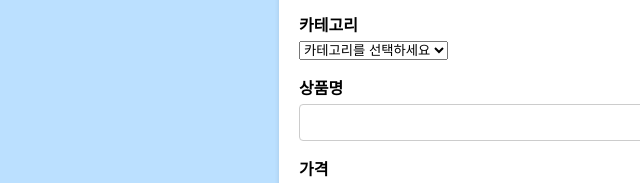
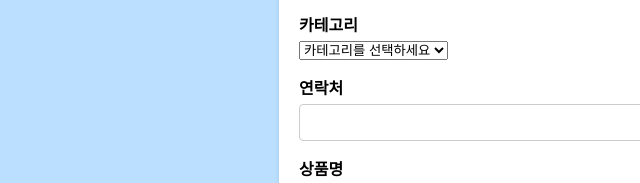
Before and after one commit to darpeuni/findyourgame, a plain HTML site: page sell.html in a window 1280 px wide. Shown: the part 344-527 px from the top of the page, 131-771 px from the left. Drawn offline with nearby package versions, Linux system fonts and the light colour scheme; a script that the page names is missing; a web font is replaced by a local one.

Commit message:
sell.html

```diff
--- a/sell.html
+++ b/sell.html
@@ -126,6 +126,7 @@
                         <label for="seller-name">판매자 이름</label>
                         <input type="text" id="seller-name" name="seller-name" required>
                     </div>
+                    <div class="form-group-container">
                         <div class="form-group">
                             <label for="category">카테고리</label>
                             <select id="category" name="category" required>
@@ -136,6 +137,11 @@
                                 <option value="PC 주변기기">PC 주변기기</option>
                                 <option value="기타">기타</option>
                             </select>
+                        </div>
+                        <div class="form-group">
+                            <label for="seller-phonenumber">연락처</label>
+                            <input type="text" id="seller-phonenumber" name="seller-phonenumber" required>
+                        </div>
                     </div>
                     <div class="form-group">
                         <label for="item-name">상품명</label>
```
Lines whose indentation alone changed are shown as unchanged.
